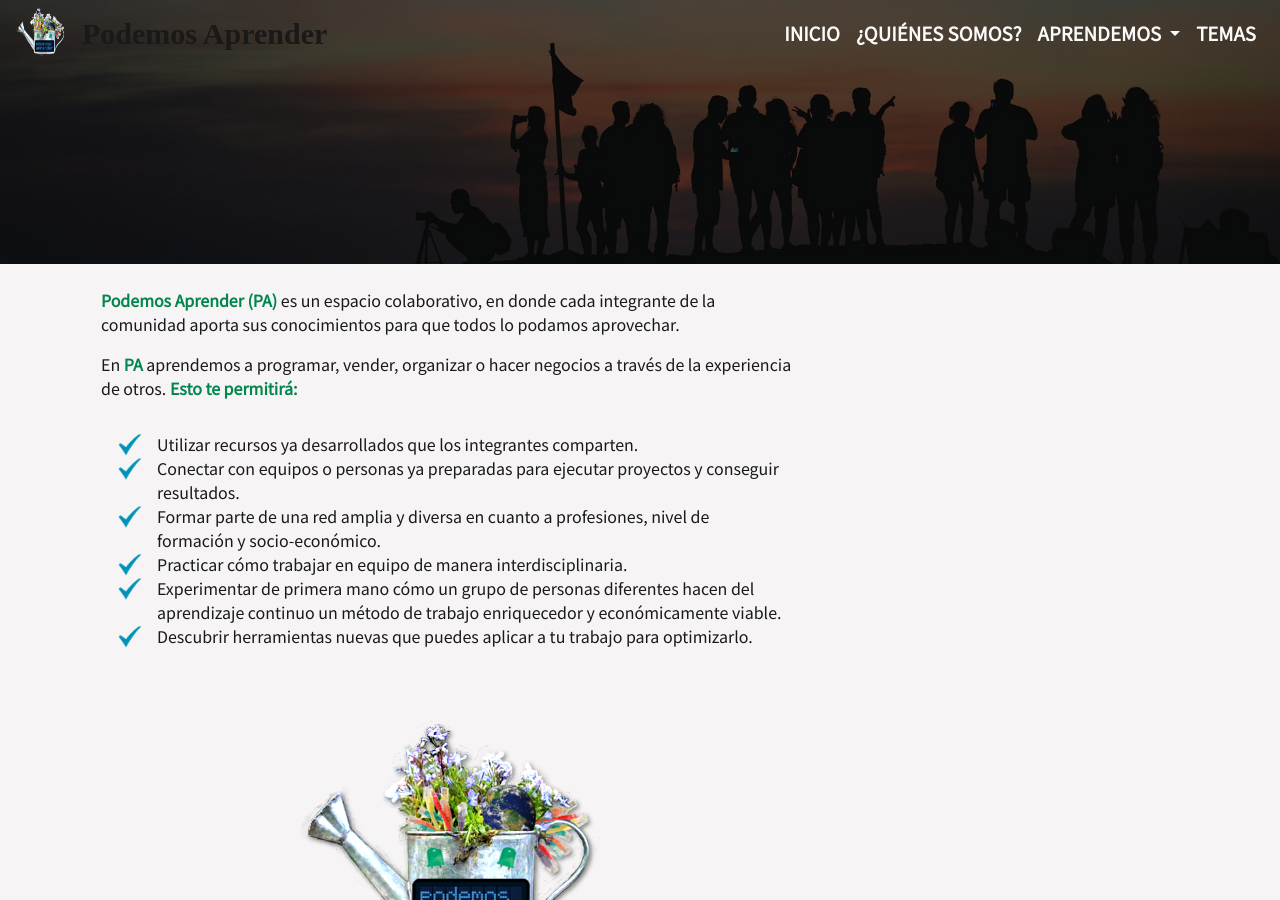
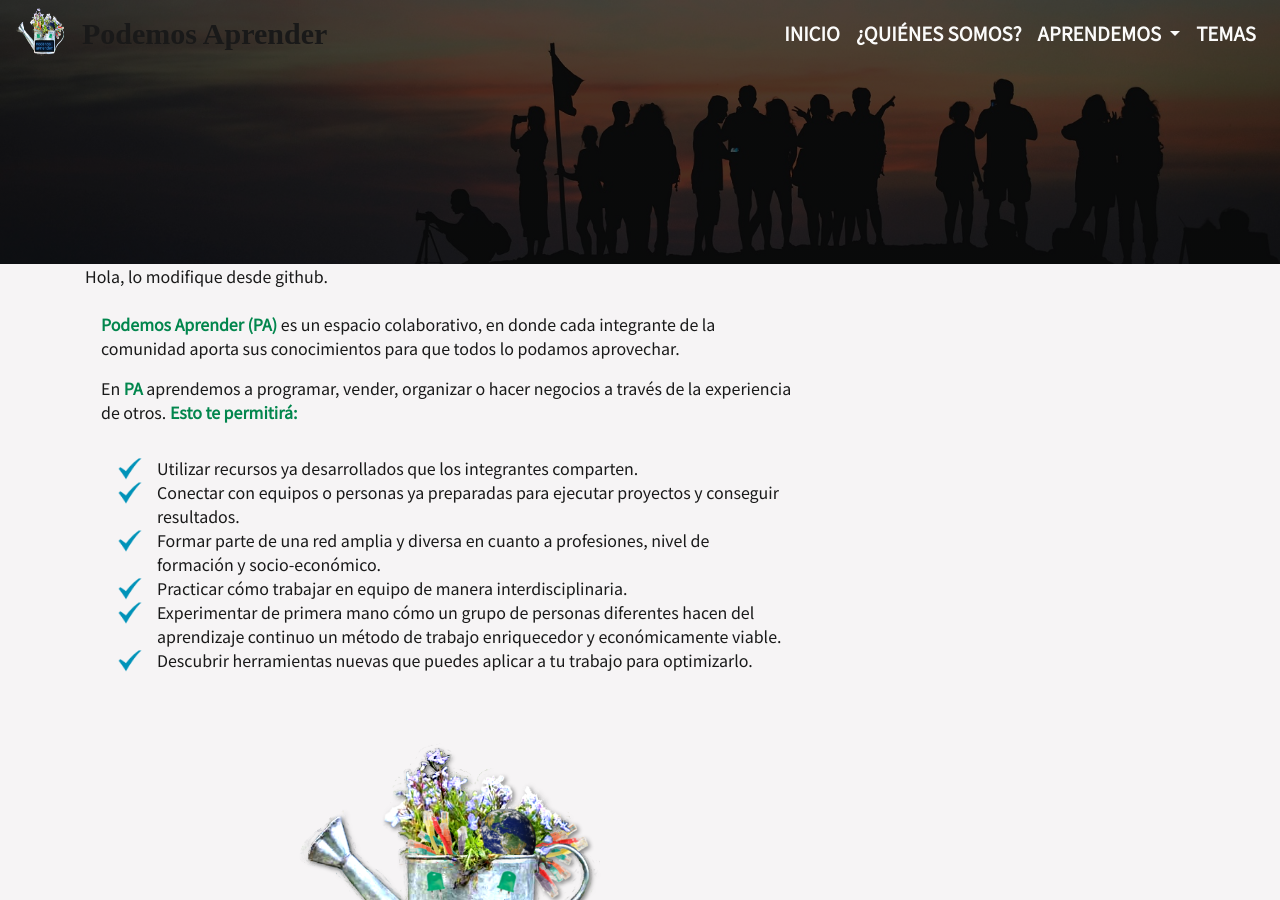
Before and after one commit to podemosaprender/podemosaprender.github.io, a Jekyll site: the page built from index.md, in a window 1280 px wide and 900 px high. Built offline with Jekyll 4.4.1, drawn with Linux system fonts in a browser that asks for light colours; nearby versions of some CDN libraries; some web fonts are replaced; comment, search, counter and statistics services are not loaded.

Commit message:
Update index.md

```diff
--- a/index.md
+++ b/index.md
@@ -1,6 +1,8 @@
 ---
 ---
   <main>
+
+  Hola, lo modifique desde github.
 
 {% include_relative _repetimos/acerca-de.html %}
 
```
